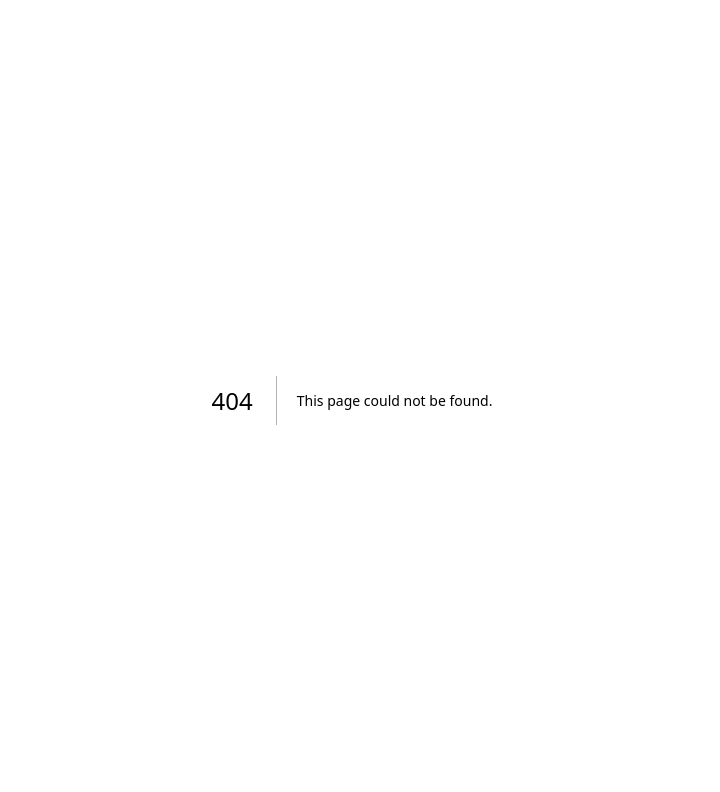
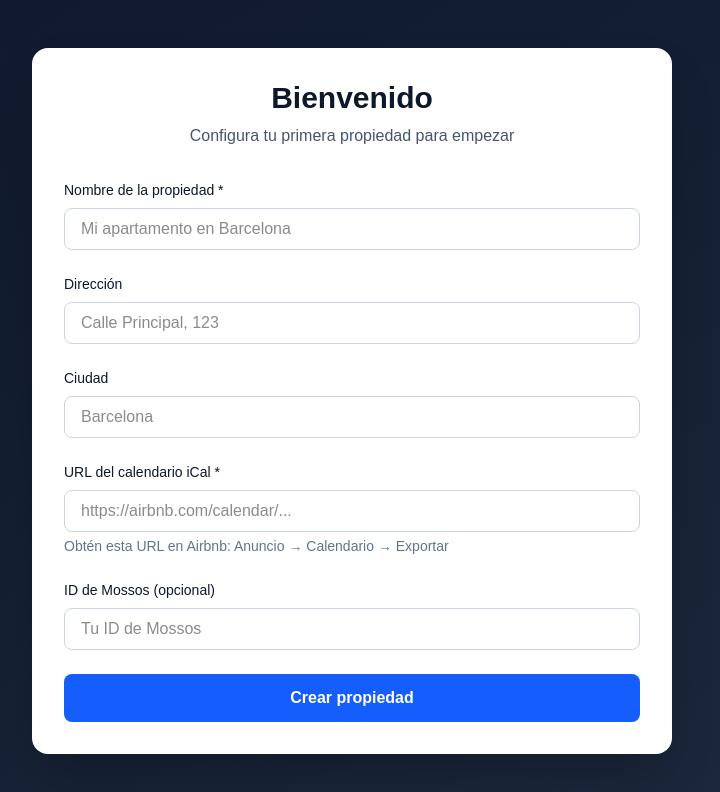
Before and after one commit to anikashouse/checkin-dashboard, a Next.js app: page /setup in a window 1280 px wide. Before the commit this address had no page. Shown: the top 792 px of the page, without its empty margins (288-1008 px from the left). Built offline with nearby package versions, Linux system fonts and the light colour scheme; no server answers; sample sign-in values are in the browser's storage.

Commit message:
Add setup wizard for first-time users and properties API

```diff
--- /dev/null
+++ b/src/app/api/properties/route.ts
@@ -0,0 +1,56 @@
+import { NextRequest, NextResponse } from 'next/server'
+import { getServerSession } from 'next-auth'
+import { authOptions } from '@/lib/auth'
+import { supabase } from '@/lib/supabase'
+
+export async function POST(request: NextRequest) {
+  try {
+    const session = await getServerSession(authOptions)
+
+    if (!session) {
+      return NextResponse.json({ error: 'Unauthorized' }, { status: 401 })
+    }
+
+    const body = await request.json()
+    const { name, address, city, ical_url, mossos_id, userId } = body
+
+    if (!name || !ical_url) {
+      return NextResponse.json(
+        { error: 'Name and iCal URL are required' },
+        { status: 400 }
+      )
+    }
+
+    if (userId !== session.user.id) {
+      return NextResponse.json({ error: 'Forbidden' }, { status: 403 })
+    }
+
+    const { data, error } = await supabase
+      .from('properties')
+      .insert({
+        userId,
+        name,
+        address: address || null,
+        city: city || null,
+        ical_url,
+        mossos_id: mossos_id || null,
+      })
+      .select()
+
+    if (error) {
+      console.error('Supabase error:', error)
+      return NextResponse.json(
+        { error: 'Failed to create property' },
+        { status: 500 }
+      )
+    }
+
+    return NextResponse.json(data)
+  } catch (error) {
+    console.error('Error:', error)
+    return NextResponse.json(
+      { error: 'Internal server error' },
+      { status: 500 }
+    )
+  }
+}
--- a/src/app/dashboard/page.tsx
+++ b/src/app/dashboard/page.tsx
@@ -14,6 +14,10 @@ export default async function Dashboard() {
     .from('properties')
     .select('*')
     .eq('userId', session.user.id)
+
+  if (!properties || properties.length === 0) {
+    redirect('/setup')
+  }
 
   return (
     <div className="min-h-screen bg-slate-50">
--- /dev/null
+++ b/src/app/setup/form.tsx
@@ -0,0 +1,132 @@
+'use client'
+
+import { useState } from 'react'
+import { useRouter } from 'next/navigation'
+
+export function SetupForm({ userId }: { userId: string }) {
+  const router = useRouter()
+  const [loading, setLoading] = useState(false)
+  const [error, setError] = useState('')
+  const [formData, setFormData] = useState({
+    name: '',
+    address: '',
+    city: '',
+    ical_url: '',
+    mossos_id: '',
+  })
+
+  const handleSubmit = async (e: React.FormEvent) => {
+    e.preventDefault()
+    setLoading(true)
+    setError('')
+
+    try {
+      const response = await fetch('/api/properties', {
+        method: 'POST',
+        headers: { 'Content-Type': 'application/json' },
+        body: JSON.stringify({
+          ...formData,
+          userId,
+        }),
+      })
+
+      if (!response.ok) {
+        throw new Error('Error creating property')
+      }
+
+      router.push('/dashboard')
+    } catch (err) {
+      setError(err instanceof Error ? err.message : 'Error creating property')
+    } finally {
+      setLoading(false)
+    }
+  }
+
+  return (
+    <form onSubmit={handleSubmit} className="space-y-6">
+      <div>
+        <label className="block text-sm font-medium text-slate-900 mb-2">
+          Nombre de la propiedad *
+        </label>
+        <input
+          type="text"
+          required
+          value={formData.name}
+          onChange={(e) => setFormData({ ...formData, name: e.target.value })}
+          className="w-full px-4 py-2 border border-slate-300 rounded-lg focus:ring-2 focus:ring-blue-500 focus:border-transparent"
+          placeholder="Mi apartamento en Barcelona"
+        />
+      </div>
+
+      <div>
+        <label className="block text-sm font-medium text-slate-900 mb-2">
+          Dirección
+        </label>
+        <input
+          type="text"
+          value={formData.address}
+          onChange={(e) => setFormData({ ...formData, address: e.target.value })}
+          className="w-full px-4 py-2 border border-slate-300 rounded-lg focus:ring-2 focus:ring-blue-500 focus:border-transparent"
+          placeholder="Calle Principal, 123"
+        />
+      </div>
+
+      <div>
+        <label className="block text-sm font-medium text-slate-900 mb-2">
+          Ciudad
+        </label>
+        <input
+          type="text"
+          value={formData.city}
+          onChange={(e) => setFormData({ ...formData, city: e.target.value })}
+          className="w-full px-4 py-2 border border-slate-300 rounded-lg focus:ring-2 focus:ring-blue-500 focus:border-transparent"
+          placeholder="Barcelona"
+        />
+      </div>
+
+      <div>
+        <label className="block text-sm font-medium text-slate-900 mb-2">
+          URL del calendario iCal *
+        </label>
+        <input
+          type="url"
+          required
+          value={formData.ical_url}
+          onChange={(e) => setFormData({ ...formData, ical_url: e.target.value })}
+          className="w-full px-4 py-2 border border-slate-300 rounded-lg focus:ring-2 focus:ring-blue-500 focus:border-transparent"
+          placeholder="https://airbnb.com/calendar/..."
+        />
+        <p className="text-sm text-slate-500 mt-1">
+          Obtén esta URL en Airbnb: Anuncio → Calendario → Exportar
+        </p>
+      </div>
+
+      <div>
+        <label className="block text-sm font-medium text-slate-900 mb-2">
+          ID de Mossos (opcional)
+        </label>
+        <input
+          type="text"
+          value={formData.mossos_id}
+          onChange={(e) => setFormData({ ...formData, mossos_id: e.target.value })}
+          className="w-full px-4 py-2 border border-slate-300 rounded-lg focus:ring-2 focus:ring-blue-500 focus:border-transparent"
+          placeholder="Tu ID de Mossos"
+        />
+      </div>
+
+      {error && (
+        <div className="bg-red-50 border border-red-200 text-red-700 px-4 py-3 rounded-lg">
+          {error}
+        </div>
+      )}
+
+      <button
+        type="submit"
+        disabled={loading}
+        className="w-full bg-blue-600 hover:bg-blue-700 disabled:bg-blue-400 text-white font-semibold py-3 px-4 rounded-lg transition-colors"
+      >
+        {loading ? 'Creando...' : 'Crear propiedad'}
+      </button>
+    </form>
+  )
+}
--- /dev/null
+++ b/src/app/setup/page.tsx
@@ -0,0 +1,27 @@
+import { getServerSession } from 'next-auth'
+import { redirect } from 'next/navigation'
+import { authOptions } from '@/lib/auth'
+import { SetupForm } from './form'
+
+export default async function SetupPage() {
+  const session = await getServerSession(authOptions)
+
+  if (!session) {
+    redirect('/auth/signin')
+  }
+
+  return (
+    <div className="min-h-screen bg-gradient-to-br from-slate-900 to-slate-800">
+      <div className="max-w-2xl mx-auto px-4 py-12">
+        <div className="bg-white rounded-2xl shadow-2xl p-8">
+          <div className="text-center mb-8">
+            <h1 className="text-3xl font-bold text-slate-900">Bienvenido</h1>
+            <p className="text-slate-600 mt-2">Configura tu primera propiedad para empezar</p>
+          </div>
+
+          <SetupForm userId={session.user.id} />
+        </div>
+      </div>
+    </div>
+  )
+}
```
